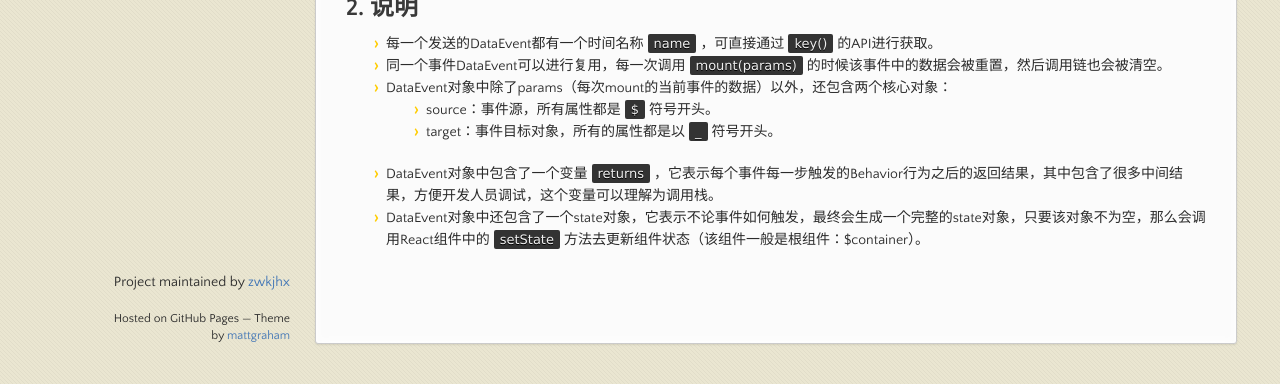
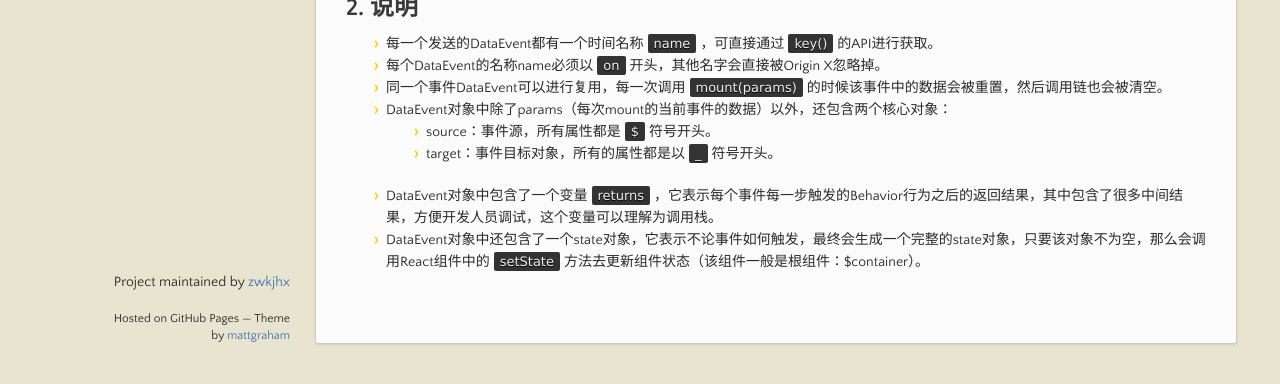
Before and after one commit to zwkjhx/ox-doc, a Jekyll site: the page built from specification/3-origin-xgui-fan/spo-014-dataeventpei-zhi-shuo-ming.md, in a window 1280 px wide and 1119 px high, cut to the strip 735-1119 px from the top of the window. Built offline with Jekyll 4.4.1, drawn with Linux system fonts in a browser that asks for light colours; our own code applies the rules of GitHub Pages for plain Markdown files.

Commit message:
Updates specification/3-origin-xgui-fan/spo-014-dataeventpei-zhi-shuo-ming.md
Auto commit by GitBook Editor

```diff
--- a/specification/3-origin-xgui-fan/spo-014-dataeventpei-zhi-shuo-ming.md
+++ b/specification/3-origin-xgui-fan/spo-014-dataeventpei-zhi-shuo-ming.md
@@ -11,6 +11,7 @@
 ## 2. 说明
 
 * 每一个发送的DataEvent都有一个时间名称`name`，可直接通过`key()`的API进行获取。
+* 每个DataEvent的名称name必须以`on`开头，其他名字会直接被Origin X忽略掉。
 * 同一个事件DataEvent可以进行复用，每一次调用`mount(params)`的时候该事件中的数据会被重置，然后调用链也会被清空。
 * DataEvent对象中除了params（每次mount的当前事件的数据）以外，还包含两个核心对象：
   * source：事件源，所有属性都是`$`符号开头。
```
